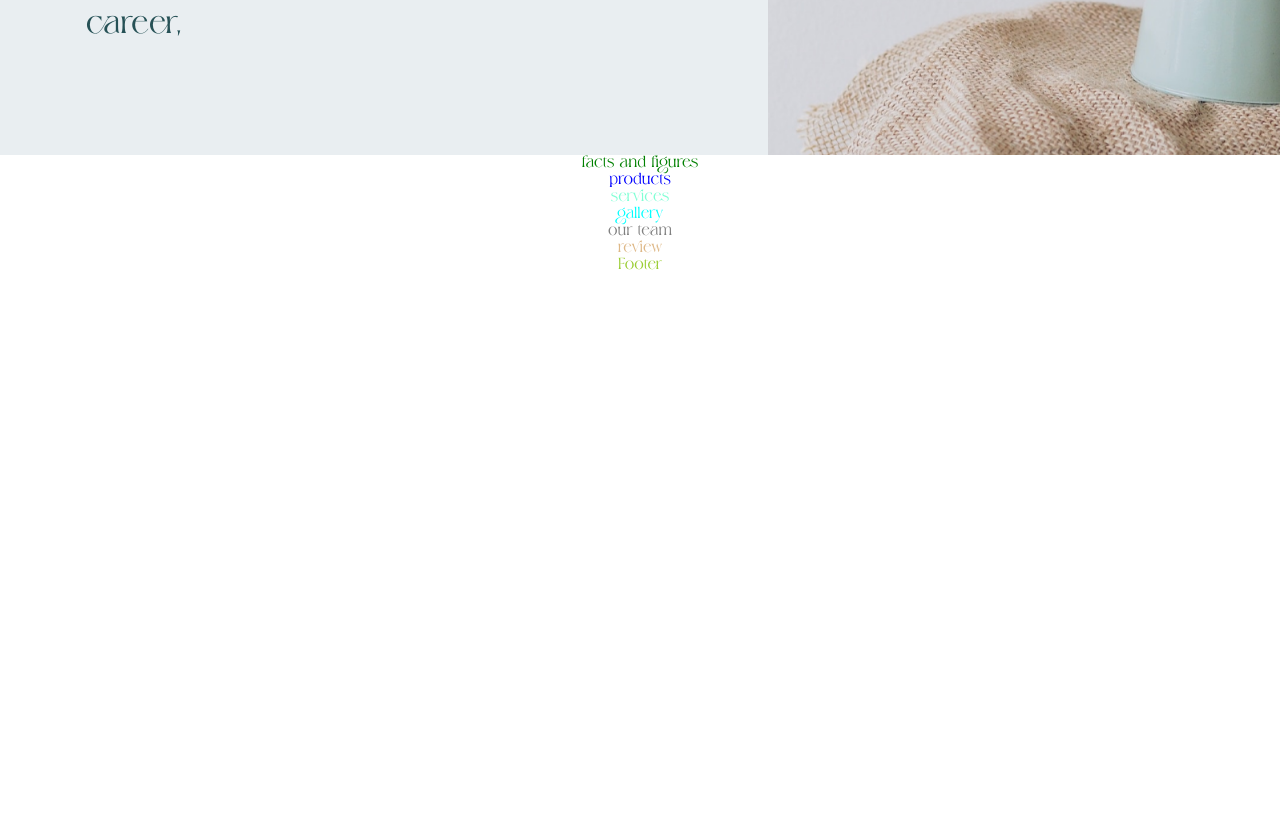
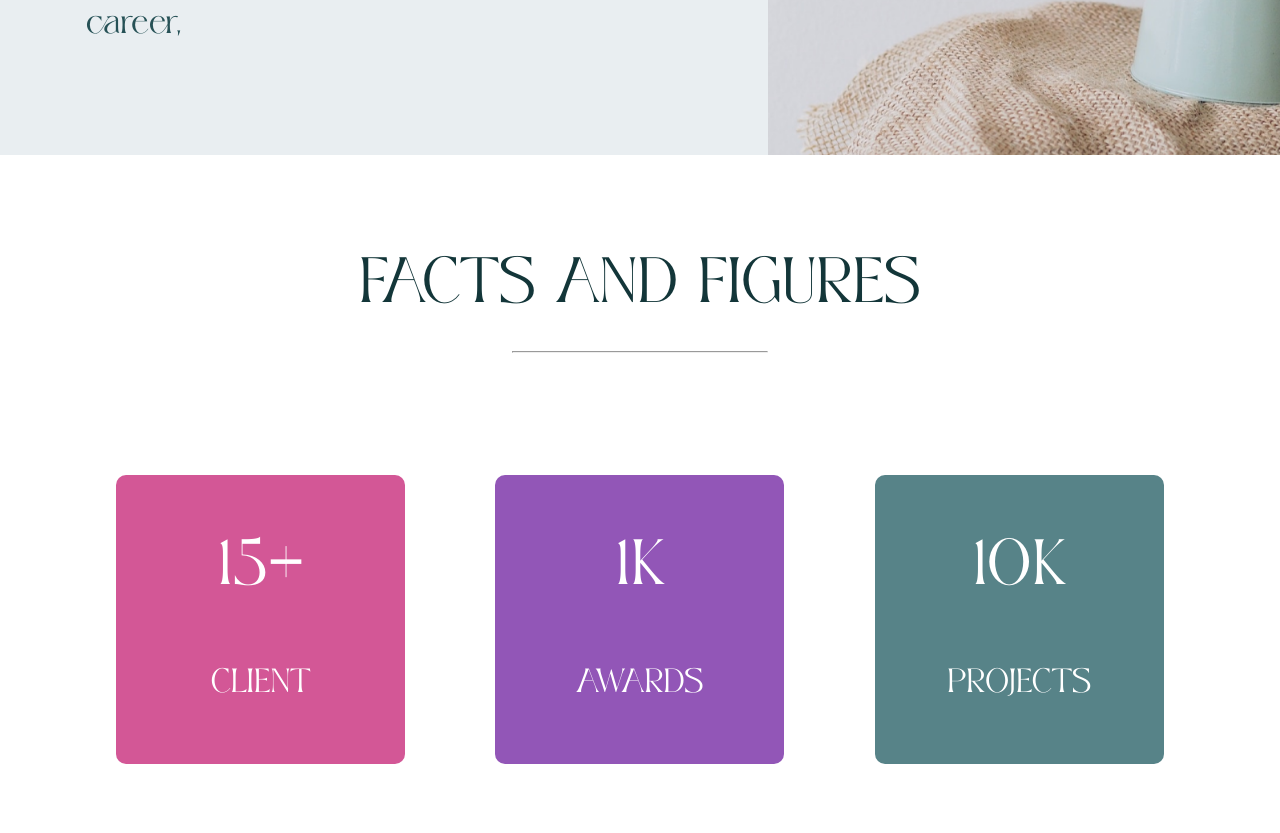
Before and after one commit to CharlseToby/balsma-frontend, a React (Create React App) app: page / in a window 1280 px wide. Shown: the part 1827-2660 px from the top of the page. Before the commit the page ends 2101 px from the top, so only its background shows below. Built offline with nearby package versions, Linux system fonts and the light colour scheme.

Commit message:
feat: implement the fact and figures section

```diff
--- /dev/null
+++ b/src/components/card/Card.tsx
@@ -0,0 +1,18 @@
+import React from 'react'
+type cardProps = {
+  width: string,
+  height: string,
+  borderRadius: string,
+  children: React.ReactNode,
+  itemClass?: string,
+}
+const Card = ({ width, height, borderRadius, children, itemClass = 'card-item' }: cardProps) => {
+  return (
+    <div className={`card--${itemClass}`}
+      style={{width, height, borderRadius }}>
+      {children}
+    </div>
+  )
+}
+
+export default Card
--- a/src/components/facts-figures/Facts.scss
+++ b/src/components/facts-figures/Facts.scss
@@ -1,7 +1,92 @@
+$w800px: 800px;
+
+
 .facts{
+  padding: 100px 86px;
+  text-transform: uppercase;
+  display: flex;
+  flex-direction: column;
+  align-items: center;
 
-  h2{
-    color: green;
+  .facts__title{
+    font-size: 4rem;
+    line-height: 4rem;
+    color: #133639;
+    margin-bottom: 2rem;
   }
 
+  hr {
+    width: 256px;
+    background-color: #000;
+  }
+
+  .facts__container{
+    width: 100%;
+    display: flex;
+    justify-content: space-around;
+    row-gap: 60px;
+    column-gap: 30px;
+    flex-wrap: wrap;
+    margin: 10px 0;
+    padding: 7rem 0;
+
+    .card-item{
+      display: flex;
+      flex-direction: column;
+      justify-content: center;
+      align-items: center;
+      color: #ffffff;
+
+      .fact-amount{
+        font-size: 4rem;
+        line-height: 4.2rem;
+        margin-bottom: 4rem;
+      }
+      .fact-name{
+        font-size: 2.1rem;
+        line-height: 2.2rem;
+      }
+    }
+    .card--client{
+      @extend .card-item;
+      background-color: #D35796;
+    }
+    .card--awards{
+      @extend .card-item;
+      background-color: #9256B7;
+    }
+    .card--projects{
+      @extend .card-item;
+      background-color: #578388;
+    }
+  }
 }
+
+@media only screen and (max-width: $w800px) {
+  .facts{
+    padding: 58px 30px;
+
+    .facts__title{
+      font-size: 2.15rem;
+      line-height: 2.5rem;
+      margin-bottom: .6rem;
+    }
+    hr{
+      width: 110px;
+    }
+    .facts__container{
+      padding: 3.5rem 0;
+
+      .card-item{
+        .fact-amount{
+          font-size: 5rem;
+          line-height: 5.1rem;
+          margin-bottom: 3rem;
+        }
+        .fact-name{
+          font-size: 1.75rem;
+        }
+      }
+    }
+  }
+}
--- a/src/components/facts-figures/Facts.tsx
+++ b/src/components/facts-figures/Facts.tsx
@@ -1,10 +1,14 @@
 import React from 'react'
 import './Facts.scss'
+import Card from '../card/Card'
+import FactsArray from './FactsLogic'
 
 export const FactsAndFigures = () => {
   return (
     <section className="facts">
-      <h2>facts and figures</h2>
+      <h2 className='facts__title'>facts and figures</h2>
+      <hr />
+      <FactsArray />
     </section>
   )
 }
--- /dev/null
+++ b/src/components/facts-figures/FactsLogic.tsx
@@ -0,0 +1,59 @@
+import React from 'react'
+import useWindowDimensions from '../../hooks/useWindowsDimensions';
+import Card from '../card/Card'
+
+type fact = {
+  name: string,
+  amount: number,
+  id: number
+};
+
+// type factsLogicProp = fact[];
+
+const factsArray = [
+  {
+    name: "client",
+    amount: 15,
+    id: 1
+  },
+  {
+    name: "awards",
+    amount: 1000,
+    id: 2
+  },
+  {
+    name: "projects",
+    amount: 10000,
+    id: 3
+  },
+
+]
+
+const FactsArray = () => {
+  const { width } = useWindowDimensions();
+  let cardWidth = '289px';
+  let cardHeight = '289px';
+
+  if (width <= 800 ) {
+    cardHeight = '237px';
+    cardWidth = '237px';
+  }
+  return (
+    <div className='facts__container'>
+      {factsArray.map((fact:fact) => {
+        const { name, amount, id } = fact
+        return (
+          <Card width={cardWidth} height={cardHeight} borderRadius='10px' itemClass={name} key={id}>
+            <p className="fact-amount">
+              {(amount >= 1000) ?
+              (amount/1000).toFixed(0).toString() + "k" : `${amount}+`}
+            </p>
+            <p className="fact-name">{name}</p>
+          </Card>
+        )
+      })}
+    </div>
+  )
+}
+
+export default FactsArray
```
